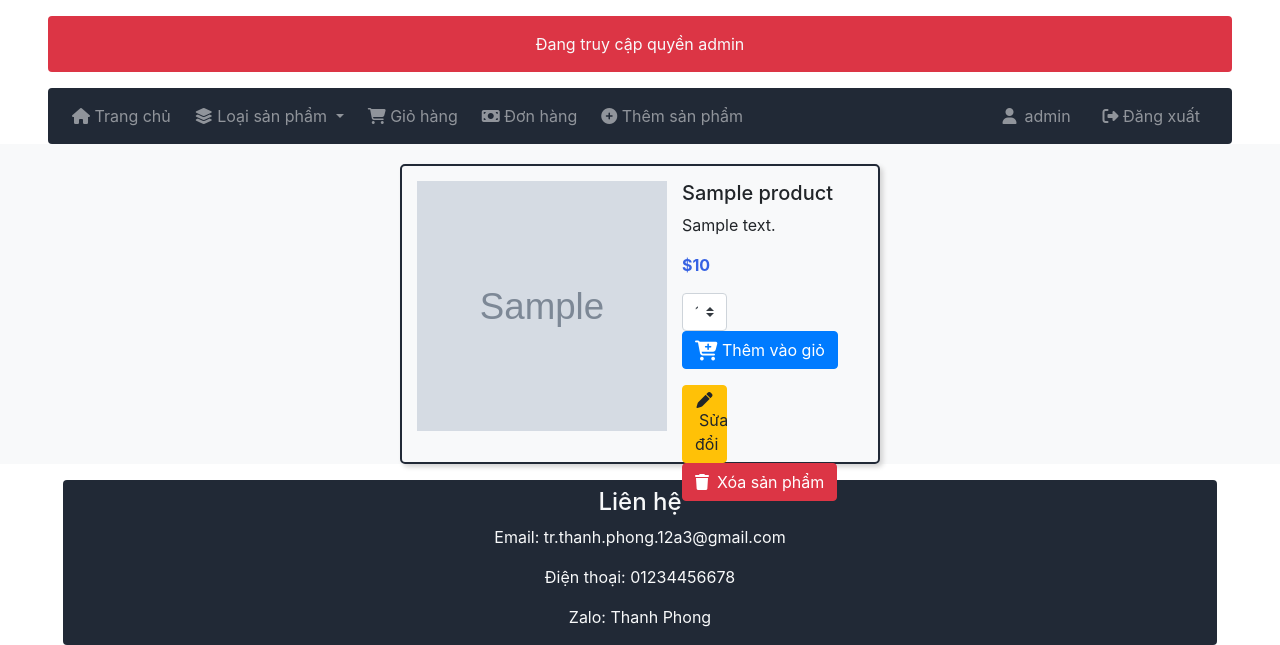
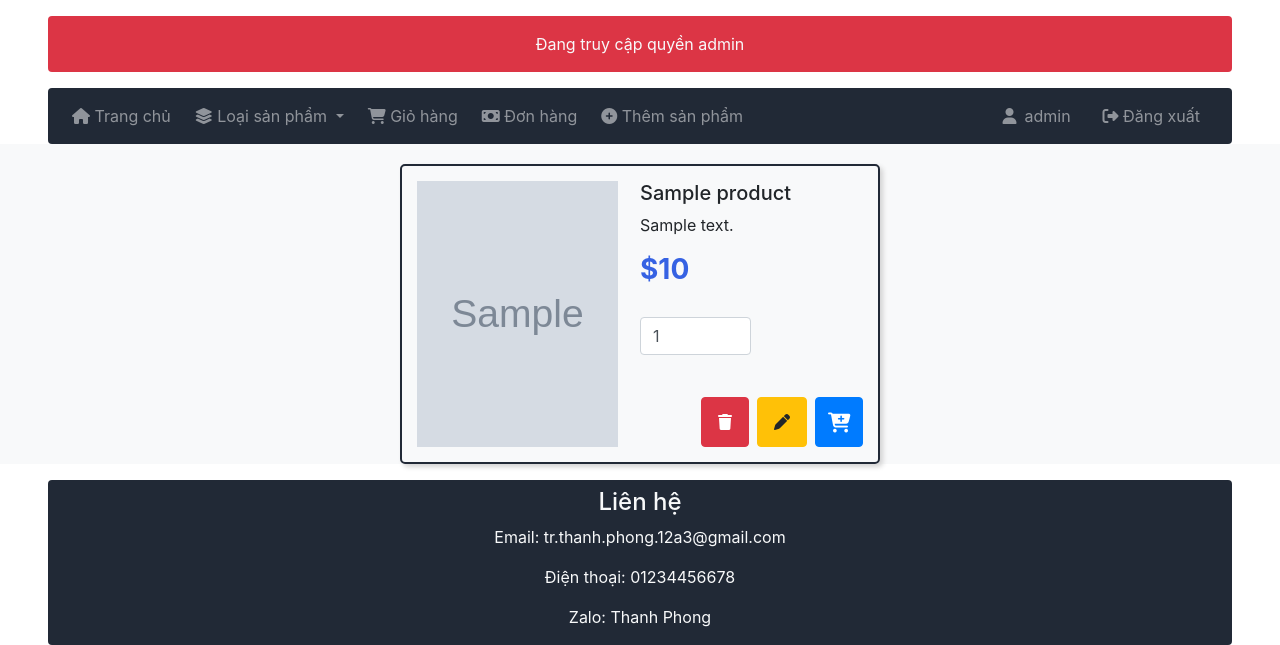
Before and after one commit to thanhphongdev04/ecom, a PHP site: page /ECom/ in a window 1280 px wide. Shown: the part 160-805 px from the top of the page. Run offline with PHP 8.4, Linux system fonts and the light colour scheme; the visitor is signed in with stand-in values (Sample User, id 1); tables that the repository leaves empty or names only in its code hold one stand-in row (values such as "Sample post"); grey boxes marked "Sample" are stand-in pictures; some libraries are stand-ins or nearby versions.

Commit message:
update index css

```diff
--- a/css/style.css
+++ b/css/style.css
@@ -15,43 +15,56 @@
     --warmblue: #3662e3;
 }
 
-/* new css */
 .product-container {
-    display: flex;
+    display: grid;
     margin-top: 20px;
+    grid-template-columns: 1fr 1fr;
+    grid-template-rows: 1fr 1fr;
+    grid-template-areas:
+        "image title"
+        "image actions";
+    row-gap: 5px;
+    padding: 15px;
     width: 45%;
     height: 300px;
-    padding: 15px;
     border-radius: 5px;
     box-shadow: 3px 3px 5px lightgray;
     border: 2px solid var(--darkblue);
 }
 
-.product-container:hover {
-    transform: scale(0.99);
-    transition: .3s;
-    box-shadow: none;
+.product-container>.thumbnail {
+    grid-area: image;
+    width: 90%;
+    height: 100%;
+    margin-right: 10px;
 }
 
 .product-container>.thumbnail>img {
-    width: 250px;
-    height: 250px;
+    width: 100%;
+    height: 100%;
     background-size: cover;
     background-position: center;
 }
 
 .product-container>.info {
-    margin-left: 15px;
-    flex-grow: 1;
-    /* Chiếm hết phần còn lại của chiều ngang */
+    grid-area: title;
 }
 
-.product-container>.info>.title:hover {
-    display: inline-block;
-    cursor: pointer;
-    color: var(--warmblue);
-    transition: .5s;
+.product-container>form {
+    grid-area: actions;
+    margin: 0;
+    position: relative;
 }
+
+.action-buttons {
+    width: 100%;
+    position: absolute;
+    right: 0;
+    bottom: 0;
+    display: flex;
+    flex-direction: row-reverse;
+}
+
 
 .price {
     color: var(--warmblue);
@@ -133,6 +146,23 @@ input[type=checkbox] {
     transition: 0.3s;
 }
 
+.top-left {
+    position: relative;
+    top: 0;
+    left: 0;
+}
+
+.bottom-right {
+    position: relative;
+    bottom: 0;
+    right: 0;
+}
+
+.add {
+    width: 48px;
+    height: 50px;
+}
+
 /* old css
 .row .product-container {
     width: 300px;
--- a/index.php
+++ b/index.php
@@ -8,6 +8,7 @@ include("template/nav.php");
     <div class="row bg-light">
         <div class="col-1"></div>
         <div class="col-10">
+            <div class="row d-flex justify-content-around">
                 <?php
                 if (isset($_SESSION['msg']) && $_SESSION['msg'] != "") { ?>
                     <div class="alert my-2 alert-warning text-center">
@@ -18,65 +19,45 @@ include("template/nav.php");
                 }
                 $sql = "SELECT * from products";
                 $result = mysqli_query($conn, $sql);
-            $count = 0;
                 while ($row = mysqli_fetch_array($result)) {
-                if ($count == 0) {
-                    echo '<div class="row d-flex justify-content-around">'; // Mở hàng mới
-                }
                     ?>
                     <div class="product-container">
                         <div class="thumbnail">
                             <img src="images/<?php echo $row['image'] ?>" alt="Lỗi ảnh...">
                         </div>
-                    <form class="info" action="addToCart.php" method="GET">
+                        <div class="info">
                             <input type="hidden" name="id" value="<?php echo $row['id']; ?>">
                             <h5 class="title"><?php echo $row['title'] ?></h5>
-                        <p class=""><?php echo $row['description'] ?></p>
-                        <p class="price"><b>&#36;<?php echo number_format($row['price']) ?></b></p>
-                        <select class="custom-select w-25 mr-3" name="quantity">
-                            <option selected value="1">1</option>
-                            <option value="2">2</option>
-                            <option value="3">3</option>
-                            <option value="4">4</option>
-                            <option value="5">5</option>
-                            <option value="6">6</option>
-                            <option value="7">7</option>
-                            <option value="8">8</option>
-                            <option value="9">9</option>
-                            <option value="10">10</option>
-                            <option value="15">15</option>
-                            <option value="20">20</option>
-                        </select>
-                        <button type="submit" class="btn btn-primary">
+                            <p><?php echo $row['description'] ?></p>
+                            <h3 class="price"><b>&#36;<?php echo number_format($row['price']) ?></b></h3>
+                        </div>
+                        <form action="addToCart.php" method="GET">
+                            <input type="number" class="form-control w-50" name="quantity" value="1" min="1" />
+                            <div class="action-buttons">
+                                <button type="submit" class="btn btn-primary add">
                                     <i class="fa-solid fa-cart-plus fa-lg"></i>
-                            Thêm vào giỏ
                                 </button>
                                 <?php
                                 if (isset($_SESSION['user']) && $_SESSION['user'] == 'admin') {
                                     ?>
-                            <div class="my-3">
-                                <a class="btn btn-warning w-25 mr-3" href="modify-product.php?id=<?= $row['id'] ?>">
-                                    <i class="fa-solid fa-pen"></i><span class="ml-1">Sửa đổi</span>
+                                    <a class="btn btn-warning mx-2 p-3" href="modify-product.php?id=<?= $row['id'] ?>">
+                                        <i class="fa-solid fa-pen"></i>
                                     </a>
-                                <a class="btn btn-danger" onclick="return getConfirm('<?= $row['title'] ?>')"
+                                    <a class="btn btn-danger p-3" onclick="return getConfirm('<?= $row['title'] ?>')"
                                         href="delete-product.php?id=<?= $row['id'] ?>">
-                                    <i class="fa-solid fa-trash"></i><span class="ml-2">Xóa sản phẩm</span></a>
+                                        <i class="fa-solid fa-trash"></i></a>
+                                    <?php
+                                }
+                                ?>
+
+                            </div>
+
+                        </form>
                     </div>
                     <?php
                 }
                 ?>
-                    </form>
-
             </div>
-                <?php
-                $count++;
-
-                if ($count == 2) {
-                    echo '</div>';
-                    $count = 0;
-                }
-            }
-            ?>
         </div>
         <div class="col-1"></div>
     </div>
```
Also changed, not shown: Test/abc.html (added, +36 -0 lines), Test/addFile.php (+17 -0 lines), Test/index.php (added, +86 -0 lines), Test/old.css (added, +205 -0 lines), cart.php (+9 -0 lines), success.php (+12 -9 lines). Lines whose indentation alone changed are shown as unchanged.
